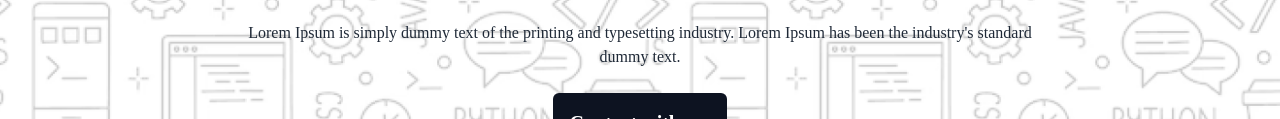
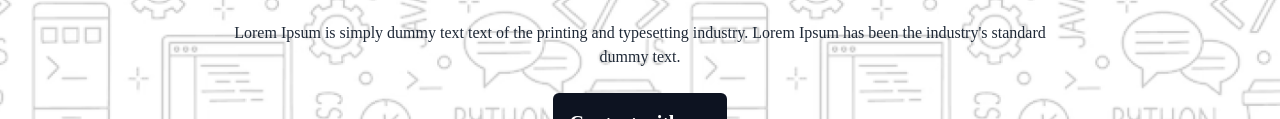
Before and after one commit to aminsohag/simple-dev-resume, a plain HTML site: page index.html in a window 1280 px wide. Shown: the part 471-590 px from the top of the page. Drawn offline with nearby package versions, Linux system fonts and the light colour scheme; a web font is replaced by a local one.

Commit message:
banner part

```diff
--- a/index.html
+++ b/index.html
@@ -64,7 +64,7 @@
             <img src="assets/Group.png" alt="">
           </div>
           <h1 class="text-3xl lg:text-5xl font-extrabold">"In the near future, I hope to become a Developer."</h1>
-          <p>Lorem Ipsum is simply dummy text of the printing and typesetting industry. Lorem Ipsum has been the
+          <p>Lorem Ipsum is simply dummy text text  of the printing and typesetting industry. Lorem Ipsum has been the
             industry's standard dummy text.</p>
           <button class="text-xl font-semibold bg-[#0D1321] text-white p-4 rounded-md">Contact with me</button>
         </div>
```
